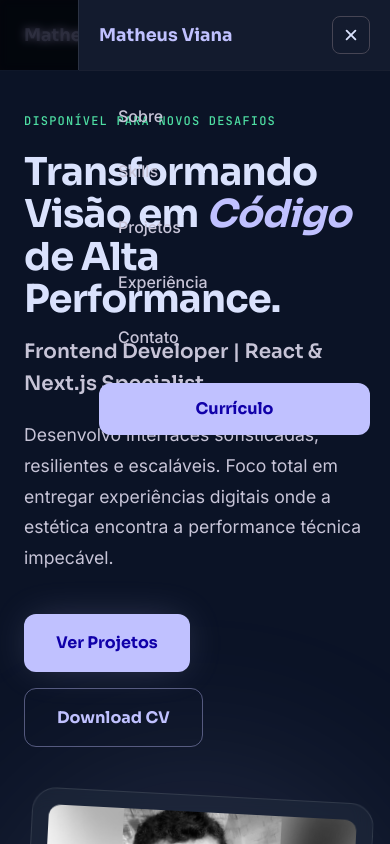
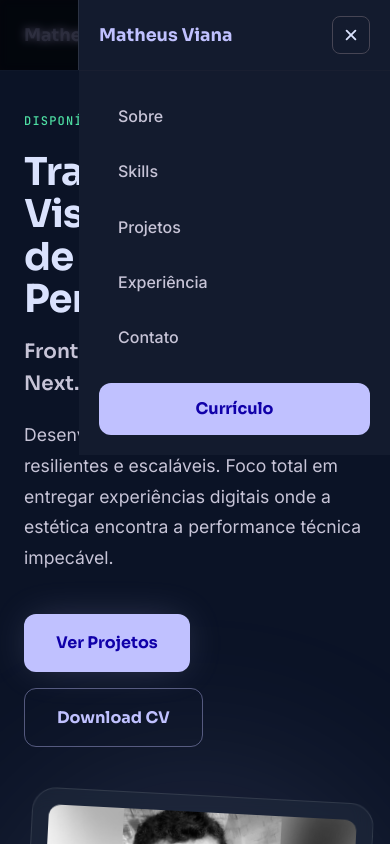
Before and after one commit to DEViana97/deviana-portifolio, a Next.js app: page / in a window 390 px wide. Both pictures are taken after a click on the button "Abrir menu". Shown: the top 844 px of the page. Built offline with nearby package versions, Linux system fonts and the light colour scheme.

Commit message:
feat(Navbar): replace MobileMenu with motion.div for improved animation and styling

```diff
--- a/src/components/Navbar/Navbar.tsx
+++ b/src/components/Navbar/Navbar.tsx
@@ -54,12 +54,20 @@ export function Navbar() {
             exit={{ opacity: 0 }}
             onClick={() => setIsOpen(false)}
           >
-            <MobileMenu
+            <motion.div
               initial={{ x: "100%" }}
               animate={{ x: 0 }}
               exit={{ x: "100%" }}
               transition={{ type: "spring", stiffness: 280, damping: 30 }}
               onClick={(event) => event.stopPropagation()}
+              style={{
+                width: "min(80vw, 320px)",
+                height: "100%",
+                backgroundColor: "#131b2e",
+                borderLeft: "1px solid rgba(255,255,255,0.1)",
+                display: "flex",
+                flexDirection: "column",
+              }}
             >
               <MobileHeader>
                 <Brand href="#hero" onClick={() => setIsOpen(false)}>Matheus Viana</Brand>
@@ -83,7 +91,7 @@ export function Navbar() {
                   Currículo
                 </MobileResumeLink>
               </MobileNav>
-            </MobileMenu>
+            </motion.div>
           </AsideBackdrop>
         ) : null}
       </AnimatePresence>
@@ -181,14 +189,6 @@ const AsideBackdrop = styled(motion.div)`
   backdrop-filter: blur(4px);
 `;
 
-const MobileMenu = styled(motion.aside)`
-  width: min(80vw, 320px);
-  height: 100%;
-  background: ${({ theme }) => theme.colors.surfaceContainerLow};
-  border-left: 1px solid rgba(255, 255, 255, 0.1);
-  display: flex;
-  flex-direction: column;
-`;
 
 const MobileHeader = styled.div`
   display: flex;
@@ -216,6 +216,7 @@ const MobileNav = styled.nav`
   flex-direction: column;
   padding: 1.25rem;
   gap: 0.25rem;
+  background: ${({ theme }) => theme.colors.surfaceContainerLow};
 `;
 
 const NavLink = styled.a<{ $isActive?: boolean }>`
```
